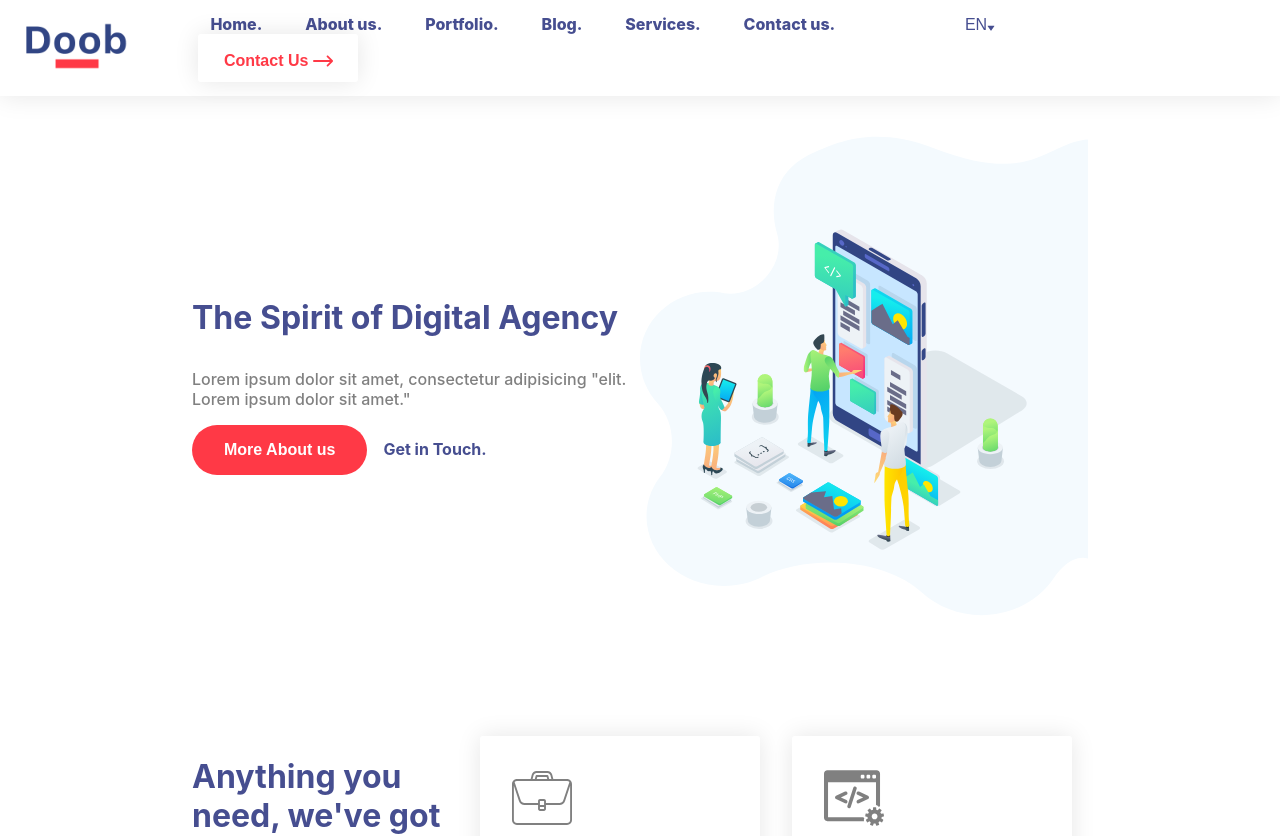
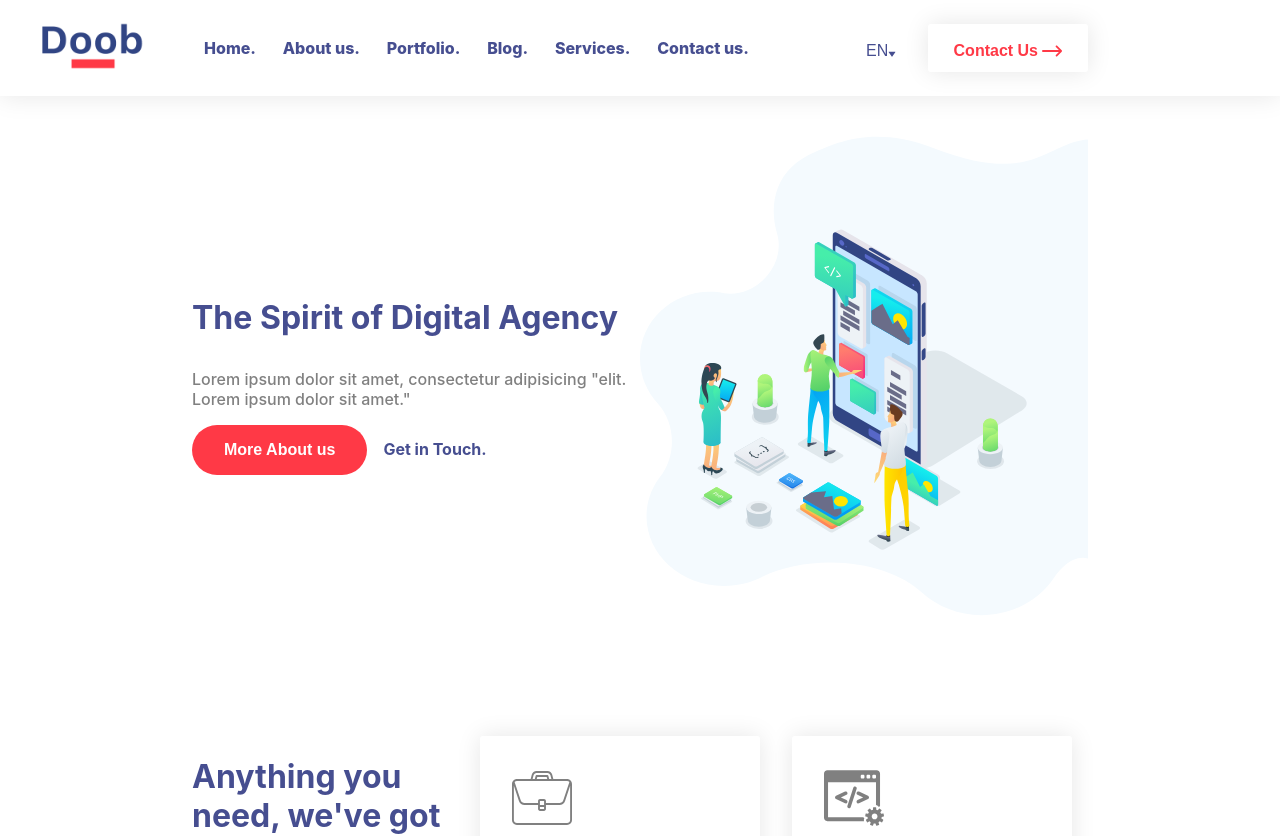
Before and after one commit to ozgur-okt/tech-task, a React (Create React App) app: page / in a window 1280 px wide. Shown: the top 836 px of the page. Built offline with nearby package versions, Linux system fonts and the light colour scheme.

Commit message:
navbar content replacement

```diff
--- a/src/App.js
+++ b/src/App.js
@@ -1,5 +1,5 @@
 import Footer from './components/Footer';
-import TopBar from './components/TopBar';
+import Navbar from './components/Navbar';
 import About from './components/About';
 import Blog from './components/Blog';
 import Contact from './components/Contact';
@@ -10,7 +10,7 @@ import Services from './components/Services';
 function App() {
   return (
     <>
-      <TopBar />
+      <Navbar />
       <Home />
       <Services />
       <About />
--- a/src/components/Blog.jsx
+++ b/src/components/Blog.jsx
@@ -1,5 +1,5 @@
 import { blog } from '../data/blog'
-import styles from '../styles/Blog.module.scss';
+import styles from '../styles/Blog.module.scss'
 import { ReactComponent as ArrowIcon } from '../assets/icons/icon-red-right-arrow.svg'
 
 function Blog() {
@@ -27,7 +27,7 @@ function Blog() {
         </div>
       </div>
     </div>
-  );
+  )
 }
 
 export default Blog
--- /dev/null
+++ b/src/components/Navbar.jsx
@@ -0,0 +1,38 @@
+import { navbar } from '../data/navbar'
+import styles from '../styles/Navbar.module.scss'
+import { ReactComponent as ArrowIcon } from '../assets/icons/icon-red-right-arrow.svg'
+
+function Navbar() {
+  return (
+    <nav className={styles.navbarContainer}>
+      <div className={styles.logo}>
+        <img src={navbar.logo} alt={navbar.alt} />
+      </div>
+      <div className={styles.navbar}>
+        <div>
+          {navbar.links.map((link, index) => {
+            return (
+              <a key={index} href={link.link} > {link.name} </a>
+            )
+          })}
+        </div>
+        <div>
+          <div className={styles.select}>
+            <select>
+              {navbar.languages.map((language, index) => {
+                return (
+                  <option key={index} value={language}>{language}</option>
+                )
+              })}
+            </select>
+          </div>
+          <button className={styles.contactBtn}> {navbar.buttonText}
+            <ArrowIcon className={styles.arrowIcon} />
+          </button>
+        </div>
+      </div>
+    </nav>
+  )
+}
+
+export default Navbar
--- a/src/components/TopBar.jsx
+++ /dev/null
@@ -1,34 +0,0 @@
-import { topBar } from '../data/topBar'
-import styles from '../styles/TopBar.module.scss'
-import {ReactComponent as ArrowIcon} from '../assets/icons/icon-red-right-arrow.svg'
-
-function TopBar() {
-  return (
-    <nav className={styles.topBarContainer}>
-      <div className={styles.logo}>
-        <img src={topBar.logo} alt={topBar.alt}></img>
-      </div>
-      <div className={styles.navbar}>
-        {topBar.links.map((link, index) => {
-          return (
-            <a className={styles.navBtn} key={index} href={link.link} > {link.name} </a>
-          )
-        })}
-        <div className={styles.select}>
-          <select>
-            {topBar.languages.map((language, index) => {
-              return (
-                <option key={index} value={language}>{language}</option>
-              )
-            })}
-          </select>
-        </div>
-        <button className={styles.contactBtn}> {topBar.button.text}
-        <ArrowIcon className={styles.arrowIcon}/>
-        </button>
-      </div>
-    </nav>
-  )
-}
-
-export default TopBar
--- a/src/data/topBar.js
+++ b/src/data/navbar.js
@@ -1,6 +1,4 @@
-import rightArrow from '../assets/icons/icon-red-right-arrow.svg'
-
-export const topBar = {
+export const navbar = {
   logo: require("../assets/logo.png"),
   alt: "Logo",
   links: [
@@ -30,10 +28,5 @@ export const topBar = {
     },
   ],
   languages: ['EN', 'TR'],
-  button:
-    {
-      text: "Contact Us ",
-      icon: rightArrow,
-      alt: "Right arrow",
-    }
+  buttonText: "Contact Us ",
 }
--- a/src/styles/TopBar.module.scss
+++ b/src/styles/Navbar.module.scss
@@ -13,14 +13,18 @@ $font-weight-contactBtn: 800;
 $box-shadow: 0 0 25px rgba(0, 0, 0, 0.1);
 $transition: all 0.3s ease-in-out;
 
-.topBarContainer {
+.navbarContainer {
   display: flex;
   align-items: center;
+  justify-content: center;
   height: $container-height;
   padding: 0 1rem;
   box-shadow: $box-shadow;
+  position: relative;
 
   .logo {
+    position: absolute;
+    left: 2rem;
     img {
       height: 3rem;
       cursor: pointer;
@@ -28,10 +32,12 @@ $transition: all 0.3s ease-in-out;
   }
 
   .navbar {
-    margin-left: 5%;
-    width: 72%;
+    display: flex;
+    align-items: center;
+    justify-content: space-between;
+    width: 70vw;
 
-    .navBtn {
+    a {
       padding: 0rem 0.75rem;
       text-decoration: none;
       border: none;
@@ -41,7 +47,6 @@ $transition: all 0.3s ease-in-out;
       font-weight: $font-weight-navBtn;
       cursor: pointer;
       transition: $transition;
-      margin-right: 1rem;
 
       &:hover {
         color: $color-navBtn-hover;
@@ -50,8 +55,7 @@ $transition: all 0.3s ease-in-out;
 
     .select {
       display: inline;
-      margin-left: 11%;
-      margin-right: 20px;
+      margin-right: 2rem;
 
       select {
         -moz-appearance: none;
@@ -95,7 +99,6 @@ $transition: all 0.3s ease-in-out;
         fill: $color-contactBtn;
         position: relative;
         top: 5px;
-
       }
     }
   }
```
Also changed, not shown: src/components/About.jsx (+4 -4 lines), src/components/Home.jsx (+4 -4 lines), src/components/Portfolio.jsx (+4 -4 lines), src/components/sAbout.jsx (deleted, +0 -64 lines), src/components/sBlog.jsx (deleted, +0 -37 lines), src/components/sPortfolio.jsx (deleted, +0 -36 lines).
